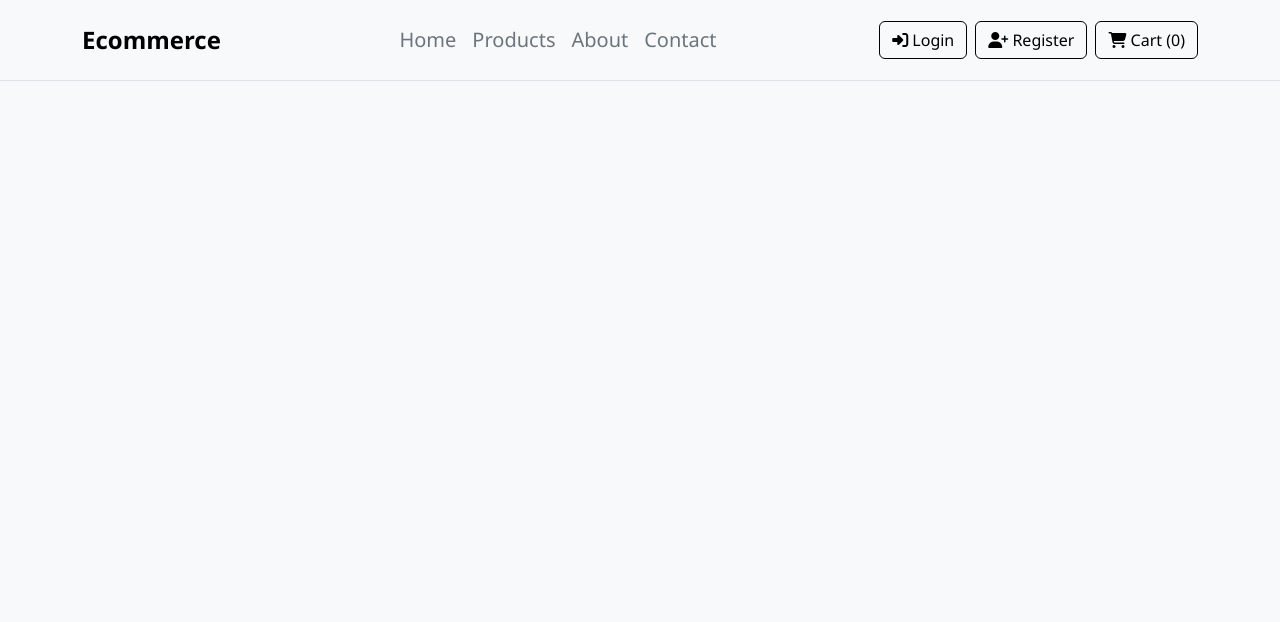
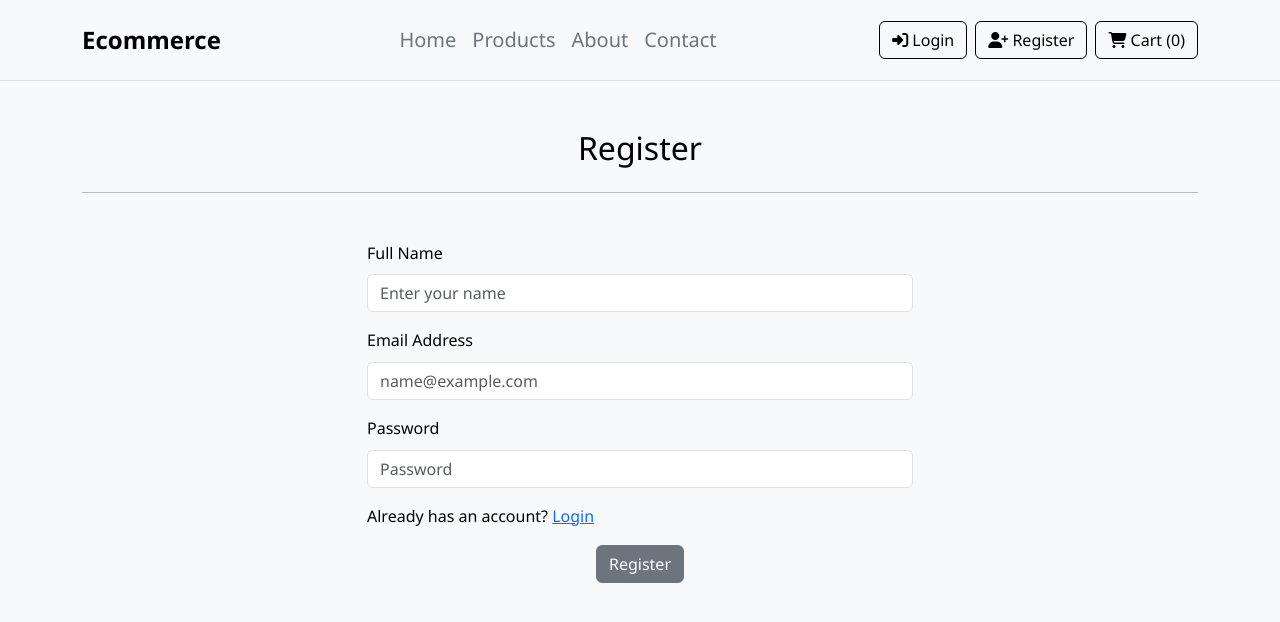
Before and after one commit to an-ja-li/Ecommerce, a plain HTML site: page Register.html in a window 1280 px wide. Drawn offline with nearby package versions, Linux system fonts and the light colour scheme.

```diff
--- a/Register.html
+++ b/Register.html
@@ -55,6 +55,37 @@
   </div>
 </nav>
 
+<!-- Contact Form -->
+<div class="container mt-5 ">
+  <h2 class="text-center mb-4 fw-semi-bold">Register</h2>
+  <hr class="mb-5">
+  <div class="row justify-content-center">
+    <div class="col-md-6">
+      <form>
+        <div class="mb-3">
+          <label for="name" class="form-label">Full Name</label>
+          <input type="text" class="form-control" id="name" placeholder="Enter your name">
+        </div>
+        <div class="mb-3">
+          <label for="email" class="form-label">Email Address</label>
+          <input type="email" class="form-control" id="email" placeholder="name@example.com">
+        </div>
+        <div class="mb-3">
+          <label for="Password" class="form-label">Password</label>
+          <input type="password" class="form-control" id="Password" rows="4" placeholder="Password">
+        </div>
+
+        <p>Already has an account? <a href="Login.html">Login</a></p>
+
+        <div class="d-flex justify-content-center">
+          <button type="submit" class="btn btn-secondary"> Register  </button>
+        </div>
+      </form>
+    </div>
+  </div>
+</div>
+
+
 <script src="https://cdn.jsdelivr.net/npm/bootstrap@5.3.2/dist/js/bootstrap.bundle.min.js"></script>
 </body>
 </html>
```
Also changed, not shown: Login.html (+25 -0 lines).
